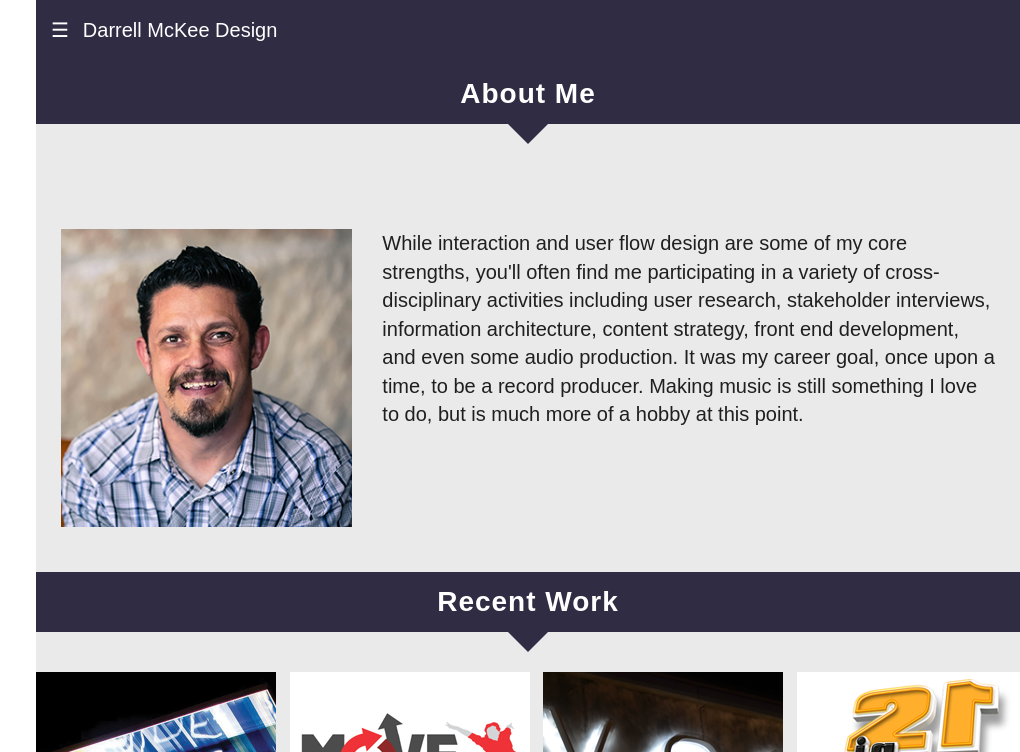
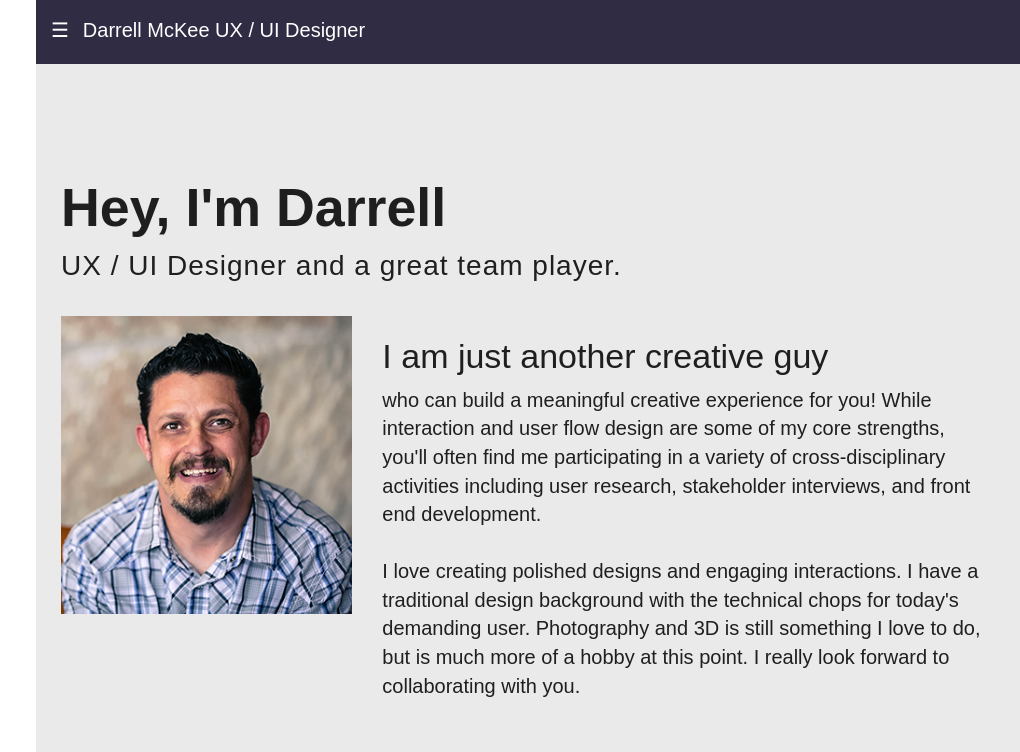
Before and after one commit to Deathrow76/DesignPortfolio, a website: page mui-0.9.6/index.html in a window 1280 px wide. Shown: the top 752 px of the page, 260-1280 px from the left. Drawn offline with Linux system fonts and the light colour scheme.

Commit message:
CSS
Adjusted padding and added text.

```diff
--- a/mui-0.9.6/css/footer.css
+++ b/mui-0.9.6/css/footer.css
@@ -65,7 +65,7 @@
     color:  #ffffff;
     font-size: 14px;
     font-weight: normal;
-    margin: 0;
+    margin-top: 10px;
 }
 
 /* Footer Center */
--- a/mui-0.9.6/css/styles.css
+++ b/mui-0.9.6/css/styles.css
@@ -45,6 +45,14 @@
      animation: fadein 3s;
  }
 
+.big-title-home {
+    font-size: 4.2vw;
+    text-align: left;
+    margin-top: 50px;
+    margin-bottom: 40px;
+    font-weight: bold;
+}
+
 .big-title {
     font-size: 4.2vw;
     text-align: center;
@@ -82,9 +90,16 @@
     padding: 25px;
     margin-left: auto;
     margin-right: auto;
-    margin-top: 60px;
+    margin-top: 30px;
 }
 
 .bio-text-container {
     font-size: 20px;
 }
+
+.bio-sub-title {
+    font-size: 28px;
+    margin-top: -40px;
+    margin-bottom: 30px;
+    letter-spacing: 1px;
+}
--- a/mui-0.9.6/home.html
+++ b/mui-0.9.6/home.html
@@ -1,18 +1,20 @@
-<div class="section-divider">About Me</div>
-<div class="arrow-down"></div>
 <div class="bio-container">
+    <div class="big-title-home">Hey, I'm Darrell</div>
+    <div class="bio-sub-title">UX / UI Designer and a great team player.</div>
     <div class="mui-row">
         <div class="mui-col-md-4 mui-col-xs-4">
             <img class="img-responsive" src="img/Profile-Pic-1.jpg">
         </div>
         <div class="mui-col-md-8 mui-col-xs-8">
             <div class="bio-text-container">
-                <p>While interaction and user flow design are some of my core strengths,
+                <p> <h1>I am just another creative guy</h1>  who can build a meaningful creative experience for you!
+                    While interaction and user flow design are some of my core strengths,
                     you'll often find me participating in a variety of cross-disciplinary
-                    activities including user research, stakeholder interviews, information
-                    architecture, content strategy, front end development, and even some audio
-                    production. It was my career goal, once upon a time, to be a record producer.
-                    Making music is still something I love to do, but is much more of a hobby at this point.
+                    activities including user research, stakeholder interviews, and front end development. <br>
+                    <br>
+                    I love creating polished designs and engaging interactions. I have a traditional design background
+                    with the technical chops for today's demanding user. Photography and 3D is still something I love to do,
+                    but is much more of a hobby at this point. I really look forward to collaborating with you.
                 </p>
             </div>
         </div>
--- a/mui-0.9.6/index.html
+++ b/mui-0.9.6/index.html
@@ -78,7 +78,7 @@
         <div class="mui-container-fluid">
             <a class="sidedrawer-toggle mui--visible-xs-inline-block mui--visible-sm-inline-block js-show-sidedrawer">☰</a>
             <a class="sidedrawer-toggle mui--hidden-xs mui--hidden-sm js-hide-sidedrawer">☰</a>
-            <span class="mui--text-title">Darrell McKee Design</span>
+            <span class="mui--text-title">Darrell McKee UX / UI Designer</span>
             <span class="mui--text-title mui--visible-xs-inline-block mui--visible-sm-inline-block">Brand.io</span>
         </div>
     </div>
@@ -96,12 +96,12 @@
     <footer class="footer-distributed" id="footer">
         <div class="footer-left">
             <img class="img-responsive-footer" src="img/DM-logo-m-grey.png">
-            <p class="footer-company-name">Darrell McKee &copy; 2017</p>
+            <p class="footer-company-name">darrellmckee.com &copy; 2017</p>
         </div>
         <div class="footer-center">
             <div>
                 <i class="fa fa-map-marker"></i>
-                <p><span>21 Revolution Street</span> San Antonio, Texas</p>
+                <p><span>8815 Redbud Woods</span> San Antonio, Texas</p>
             </div>
             <div>
                 <i class="fa fa-phone"></i>
@@ -109,16 +109,16 @@
             </div>
             <div>
                 <i class="fa fa-envelope"></i>
-                <p><a href="mailto:support@company.com">support@company.com</a></p>
+                <p><a href="mailto:hello@darrellmckee.com">hello@darrellmckee.com</a></p>
             </div>
         </div>
         <div class="footer-right">
             <p class="footer-company-about">
-                <span>About the company</span>
-                Lorem ipsum dolor sit amet, consectateur adispicing elit. Fusce euismod convallis velit, eu auctor lacus vehicula sit amet.
+                <span>If you need graphic design...</span>
+                Feel free to send me a message with your potential project, along with a contactable email address,
+                and i'll get back to you as soon as possible! You can also reach out to me through these:
             </p>
             <div class="footer-icons">
-                <a href="#"><i class="fa fa-facebook"></i></a>
                 <a href="#"><i class="fa fa-twitter"></i></a>
                 <a href="#"><i class="fa fa-linkedin"></i></a>
                 <a href="#"><i class="fa fa-github"></i></a>
```
